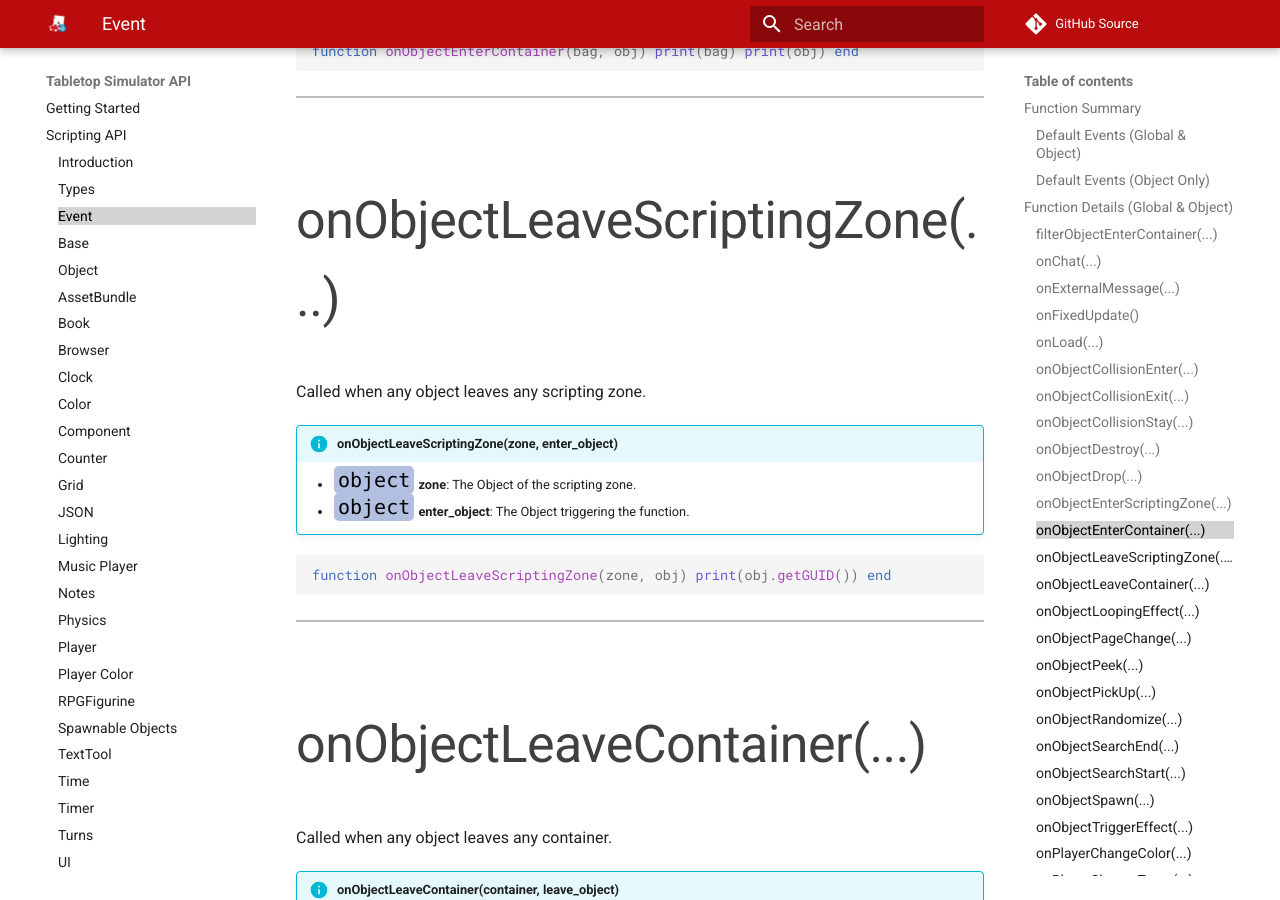
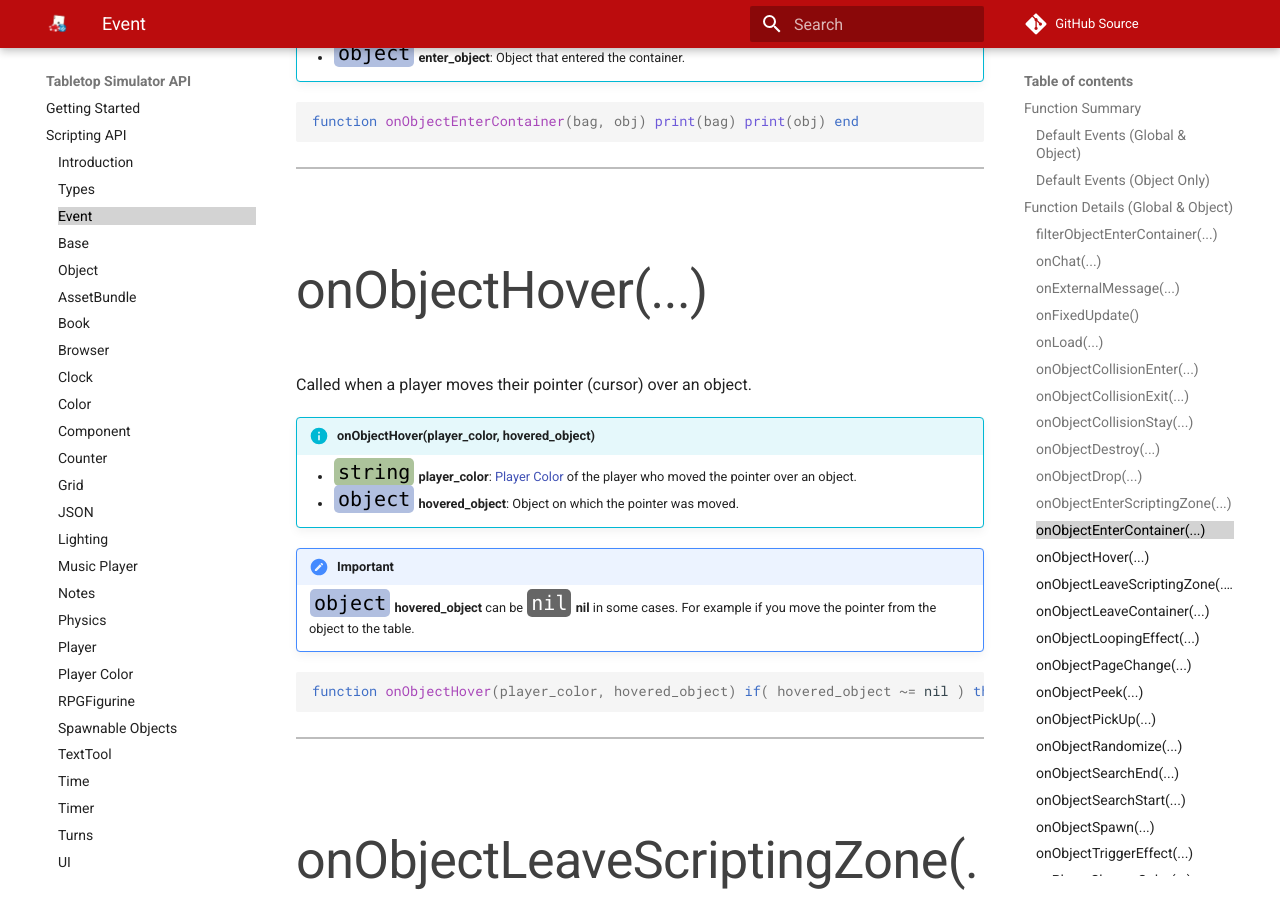
Before and after one commit to Berserk-Games/Tabletop-Simulator-API, an MkDocs documentation site: the page built from docs/event.md, in a window 1280 px wide and 900 px high, scrolled down 10655 px. Built offline with MkDocs 1.6.1 and Material for MkDocs 9.7.7, drawn with Linux system fonts in a browser that asks for light colours; comment, search, counter and statistics services are not loaded; some of the changed text lies outside the part shown.

Commit message:
added function onObjectHover(...)

````diff
--- a/docs/event.md
+++ b/docs/event.md
@@ -21,6 +21,7 @@ onObjectDestroy([<span class="tag obj"></span>](types.md)&nbsp;dying_object) | C
 onObjectDrop([<span class="tag str"></span>](types.md)&nbsp;player_color, [<span class="tag obj"></span>](types.md)&nbsp;dropped_object) | Called whenever any object is dropped by a player. | [<span class="i"></span>](#onobjectdrop)
 onObjectEnterScriptingZone([<span class="tag obj"></span>](types.md)&nbsp;zone, [<span class="tag obj"></span>](types.md)&nbsp;enter_object) | Called when any object enters any scripting zone. | [<span class="i"></span>](#onobjectenterscriptingzone)
 onObjectEnterContainer([<span class="tag obj"></span>](types.md)&nbsp;container, [<span class="tag obj"></span>](types.md)&nbsp;enter_object) | Called when any object enters any container. Includes decks | [<span class="i"></span>](#onobjectentercontainer)
+onObjectHover([<span class="tag str"></span>](types.md)&nbsp;player_color, [<span class="tag obj"></span>](types.md)&nbsp;hovered_object) | Called when a player moves their pointer (cursor) over an object. | [<span class="i"></span>](#onobjecthover)
 onObjectLeaveScriptingZone([<span class="tag obj"></span>](types.md)&nbsp;zone, [<span class="tag obj"></span>](types.md)&nbsp;enter_object) | Called when any object leaves any scripting zone. | [<span class="i"></span>](#onobjectleavescriptingzone)
 onObjectLeaveContainer([<span class="tag obj"></span>](types.md)&nbsp;container, [<span class="tag obj"></span>](types.md)&nbsp;leave_object) | Called when any object leaves any container. | [<span class="i"></span>](#onobjectleavecontainer)
 onObjectLoopingEffect([<span class="tag obj"></span>](types.md)&nbsp;loop_object, [<span class="tag int"></span>](types.md)&nbsp;index) | Called whenever the looping effect of an [AssetBundle](assetbundle.md) is activated. | [<span class="i"></span>](#onobjectloopingeffect)
@@ -321,7 +322,6 @@ end
 
 ---
 
-
 ###onObjectEnterContainer(...)
 
 Called when any object enters any container. Includes Objects entering decks.
@@ -339,6 +339,29 @@ end
 
 ---
 
+###onObjectHover(...)
+
+Called when a player moves their pointer (cursor) over an object.
+
+!!!info "onObjectHover(player_color, hovered_object)"
+	* [<span class="tag str"></span>](types.md)&nbsp;**player_color**: [Player Color](player-color.md) of the player who moved the pointer over an object.
+	* [<span class="tag obj"></span>](types.md)&nbsp;**hovered_object**: Object on which the pointer was moved.
+
+!!!important
+    [<span class="tag obj"></span>](types.md)&nbsp;**hovered_object** can be [<span class="tag nil"></span>](types.md)&nbsp;**nil** in some cases. For example if you move the pointer from the object to the table.
+
+
+
+``` Lua
+function onObjectHover(player_color, hovered_object)
+    if( hovered_object ~= nil ) then
+        print(player_color)
+	    print(hovered_object)
+    end
+end
+```
+
+---
 
 
 ###onObjectLeaveScriptingZone(...)
````
